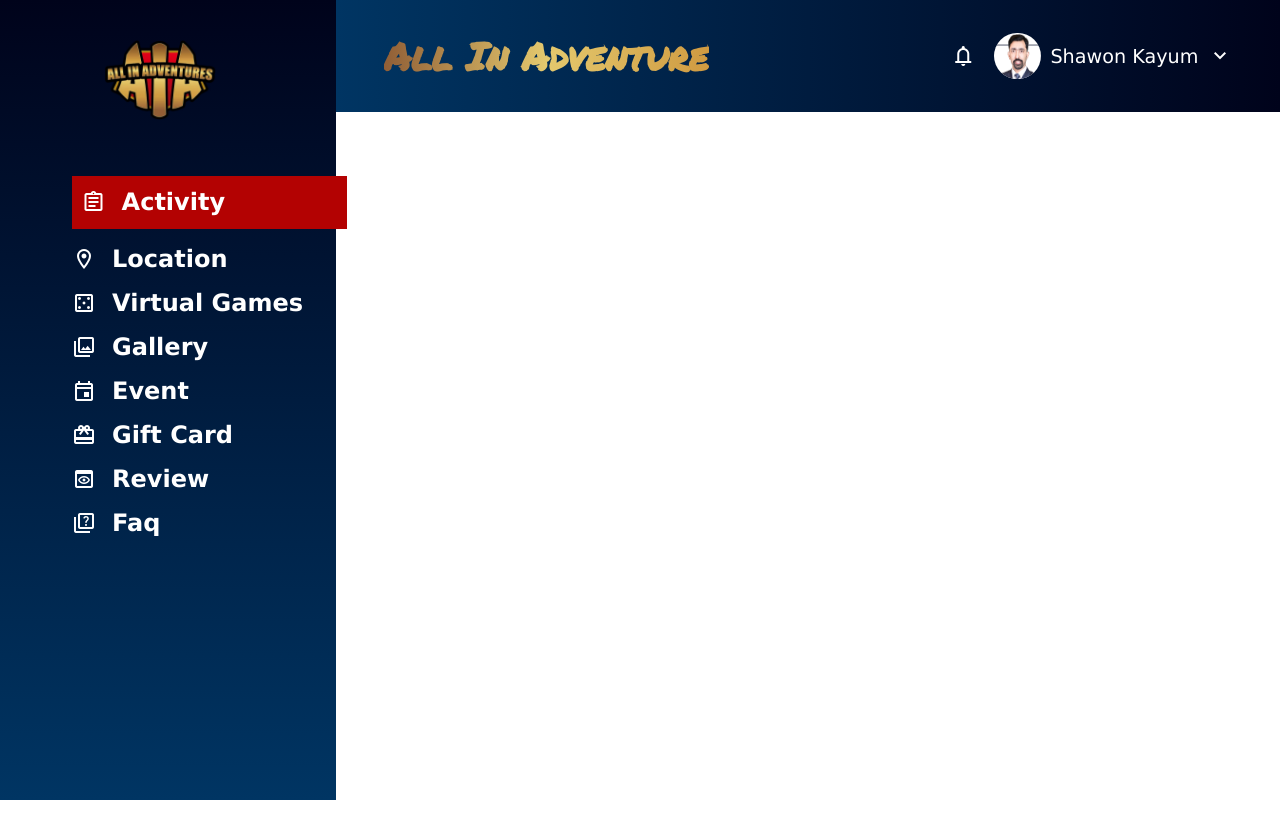
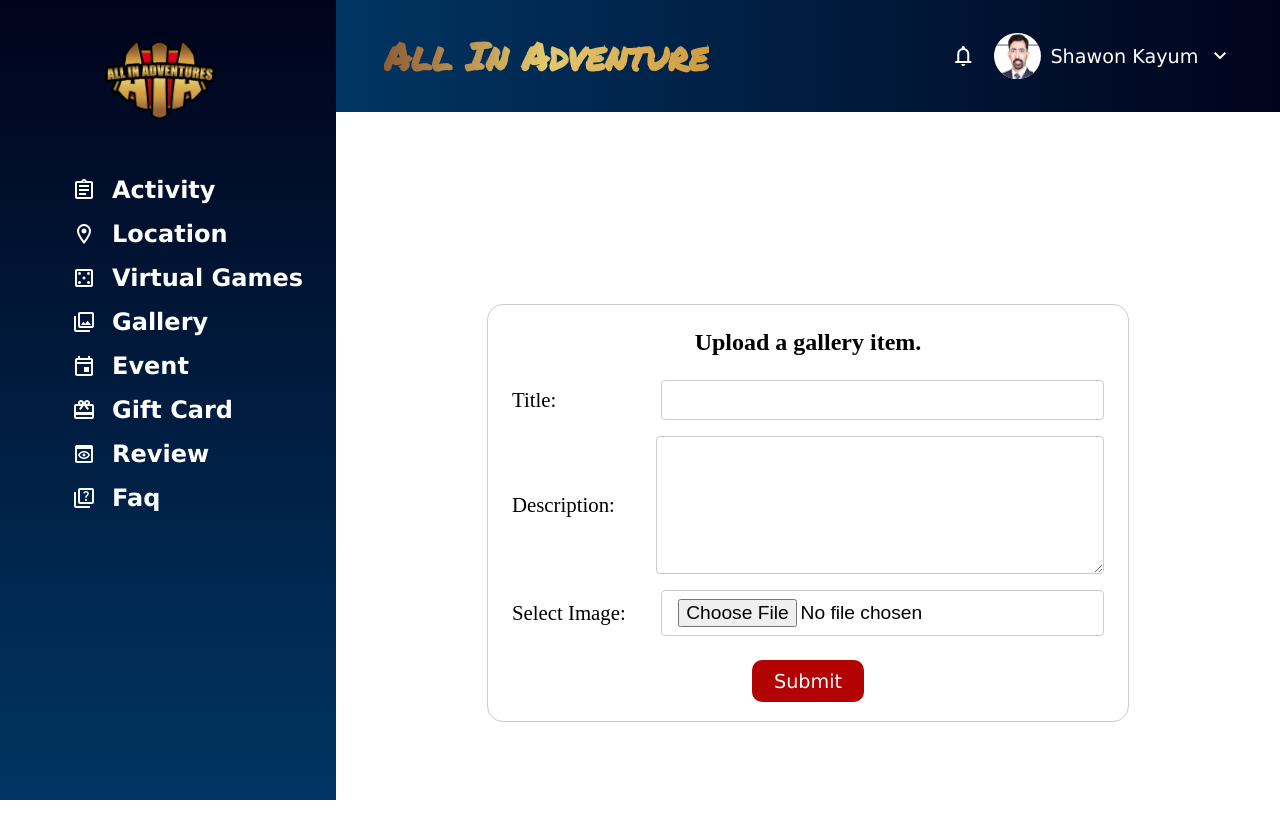
Before and after one commit to Prodip-dgency/allinadventures-dashboard, a Vue app: page /gallery/create in a window 1280 px wide. Shown: the top 838 px of the page. Before the commit the page ends 800 px from the top, so only its background shows below. Built offline with nearby package versions, Linux system fonts and the light colour scheme.

Commit message:
update gallery component

```diff
--- a/package.json
+++ b/package.json
@@ -13,6 +13,8 @@
   },
   "devDependencies": {
     "@vue/cli-plugin-babel": "~5.0.0",
-    "@vue/cli-service": "~5.0.0"
+    "@vue/cli-service": "~5.0.0",
+    "node-sass": "^7.0.1",
+    "sass-loader": "^13.0.2"
   }
 }
--- a/public/index.html
+++ b/public/index.html
@@ -14,6 +14,8 @@
     <style>
       body{
         margin: 0;
+        padding: 0;
+        box-sizing: border-box;
       }
     </style>
   </head>
--- a/src/router/index.js
+++ b/src/router/index.js
@@ -4,34 +4,22 @@ import Location from '../view/location/Location.vue'
 import LocationForm from '../view/location/LocationForm.vue'
 import LocationDetail from '../view/location/LocationDetail.vue'
 import LocationUpdate from '../view/location/LocationUpdate.vue'
+import Gallery from '../view/gallery/Gallery'
+import GalleryCreate from '../view/gallery/GalleryCreate'
 
 
 const routes =[
-    {
-        path:'/location/create',
-        name: 'Locationform',
-        component: LocationForm
-    },
-    {
-        path:'/',
-        name: 'Activity',
-        component: Activity
-    },
-    {
-        path:'/location',
-        name: 'Location',
-        component: Location
-    },
-    {
-        path:'/location/:id',
-        name:'Locationdetail',
-        component: LocationDetail
-    },
-    {
-        path: '/location/update/:id',
-        name: 'Locationupdate',
-        component: LocationUpdate
-    }
+    { path:'/location/create', name: 'Locationform', component: LocationForm },
+    { path:'/', name: 'Activity', component: Activity },
+    { path:'/location', name: 'Location', component: Location },
+    { path:'/location/:id', name:'Locationdetail', component: LocationDetail },
+    { path: '/location/update/:id', name: 'Locationupdate', component: LocationUpdate },
+
+    //Gallery
+
+    { path:'/gallery', name: 'Gallery', component: Gallery },
+    { path:'/gallery/create', name:'Gallerycreate', component: GalleryCreate }
+
 ]
 
 
--- a/src/section/SlideBar.vue
+++ b/src/section/SlideBar.vue
@@ -1,39 +1,45 @@
 <template>
   <div class="container">
     <div class="logo">
-            <img src="..\assets\logo.png" alt="">
+      <img src="..\assets\logo.png" alt="" />
     </div>
     <div class="menu">
       <ul id="sidebar-menu">
-                <li class="list list1 selected">
+        <li class="list list1">
+          <router-link :to="{ name: 'Activity' }">
             <span class="material-icons-outlined">assignment</span>
-                   <router-link :to="{name:'Activity'}">Activity</router-link>
+            Activity
+          </router-link>
         </li>
         <li class="list list2">
+          <router-link :to="{ name: 'Location' }">
             <span class="material-icons-outlined">location_on</span>
-                    <router-link :to="{name:'Location'}">Location</router-link>
+            Location
+          </router-link>
         </li>
-                <li class="list list3">
+        <li class="list">
           <span class="material-icons-outlined">casino</span>
           <span>Virtual Games</span>
         </li>
-                <li class="list list4">
+        <li class="list">
+          <router-link :to="{name:'Gallery'}">
           <span class="material-icons-outlined">collections</span>
           <span>Gallery</span>
+          </router-link>
         </li>
-                <li class="list list5">
+        <li class="list">
           <span class="material-icons-outlined">event</span>
           <span>Event</span>
         </li>
-                <li class="list list6">
+        <li class="list">
           <span class="material-icons-outlined">card_giftcard</span>
           <span>Gift Card</span>
         </li>
-                <li class="list list7">
+        <li class="list">
           <span class="material-icons-outlined">preview</span>
           <span>Review</span>
         </li>
-                <li class="list list8">
+        <li class="list">
           <span class="material-icons-outlined">quiz</span>
           <span>Faq</span>
         </li>
@@ -43,39 +49,30 @@
 </template>
 
 <script>
-
 export default {
-
-    mounted(){
-        let sidebarmenu = document.getElementById('sidebar-menu')
-        let sidebarmenu_items = sidebarmenu.getElementsByClassName('list')
-
-        for (let i = 0; i < sidebarmenu_items.length; i++){
-            sidebarmenu_items[i].addEventListener('click', function(){
-                let current = document.getElementsByClassName('selected');
-                current[0].className = current[0].className.replace(" selected", "");
-                this.className += " selected";
-            })
-            console.log(sidebarmenu_items[i].classList)
-        }
-    }
-}
-
+  // mounted(){
+  //     let sidebarmenu = document.getElementById('sidebar-menu')
+  //     let sidebarmenu_items = sidebarmenu.getElementsByClassName('list')
+  //     for (let i = 0; i < sidebarmenu_items.length; i++){
+  //         sidebarmenu_items[i].addEventListener('click', function(){
+  //             let current = document.getElementsByClassName('selected');
+  //             current[0].className = current[0].className.replace(" selected", "");
+  //             this.className += " selected";
+  //         })
+  //     }
+  // }
+};
 </script>
 
-
 <style scoped>
-
-.container{
-
+.container {
   height: 100vh;
   width: 21rem;
   background: linear-gradient(#00031b, #003563);
   color: white;
-
 }
 
-.logo{
+.logo {
   width: 20rem;
   height: 10rem;
   display: flex;
@@ -83,39 +80,47 @@ export default {
   align-items: center;
 }
 
-img{
+img {
   height: 5rem;
 }
 
-  .list{
+.list {
   list-style: none;
   display: flex;
   align-items: center;
   gap: 1rem;
   font-size: 1.5rem;
-    font-family: 'Lucida Sans', 'Lucida Sans Regular', 'Lucida Grande', 'Lucida Sans Unicode', Geneva, Verdana, sans-serif;
+  font-family: "Lucida Sans", "Lucida Sans Regular", "Lucida Grande",
+    "Lucida Sans Unicode", Geneva, Verdana, sans-serif;
   font-weight: 600;
   cursor: pointer;
-
 }
 
-  .list a{
+.list a {
+  display: flex;
+  align-items: center;
+  gap: 1rem;
   text-decoration: none;
   color: white;
 }
 
-  ul{
+ul {
   margin-left: 2rem;
   display: flex;
   flex-direction: column;
   gap: 1rem;
 }
-  .selected {
+/* .selected {
+    width: 16rem;
+    height: 2.5rem;
+    background: rgb(179, 2, 2);
+    padding: 0.4rem 0.6rem;
+  } */
+
+a.router-link-active {
   width: 16rem;
   height: 2.5rem;
   background: rgb(179, 2, 2);
   padding: 0.4rem 0.6rem;
 }
-
-
 </style>
--- /dev/null
+++ b/src/view/gallery/Gallery.vue
@@ -0,0 +1,128 @@
+<template>
+  <div class="main-container">
+    <div class="main-txt-container">
+      <h1>Select a photo to change</h1>
+      <router-link :to="{name:'Gallerycreate'}" class="add-btn">Add Photos</router-link>
+    </div>
+    <div class="gallery-container">
+      <div class="main-card" v-for="item in gallery" :key="item.title">
+        <img :src="item.image" alt="" />
+        <h3>{{ item.title }}</h3>
+        <p>{{ item.description }}</p>
+        <div class="main-btn">
+          <button class="btn-1">
+            <span class="material-symbols-outlined"> edit </span>
+          </button>
+          <button class="btn-2">
+            <span class="material-symbols-outlined"> delete </span>
+          </button>
+        </div>
+      </div>
+    </div>
+  </div>
+</template>
+
+<script>
+export default {
+  data() {
+    return {
+      gallery: [],
+    };
+  },
+
+  mounted() {
+    fetch("http://192.241.157.30/activity/viewset/gallery/")
+      .then((res) => res.json())
+      .then((data) => (this.gallery = data));
+  },
+};
+</script>
+
+<style lang="scss" scoped>
+.main-txt-container{
+    height: 9rem;
+    display: flex;
+    justify-content: space-between;
+    align-items: center;
+    margin: 0 5rem;
+}
+
+h1 {
+  font-size: 2rem;
+  font-family: "Lucida Sans", "Lucida Sans Regular", "Lucida Grande",
+    "Lucida Sans Unicode", Geneva, Verdana, sans-serif;
+}
+.add-btn {
+  height: 1.4rem;
+  text-decoration: none;
+  background-color: rgb(179, 2, 2);
+  color: #fff;
+  font-size: 1rem;
+  font-weight: 400;
+  padding: 1rem 1.6rem;
+  cursor: pointer;
+  border: none;
+  border-radius: 10px;
+  margin-right: 2.5rem;
+  font-family: "Lucida Sans", "Lucida Sans Regular", "Lucida Grande",
+    "Lucida Sans Unicode", Geneva, Verdana, sans-serif;
+}
+
+.gallery-container {
+  width: 95%;
+  margin: 3rem 5rem;
+  display: grid;
+  grid-template-columns: repeat(5, 1fr);
+  row-gap: 3rem;
+
+  .main-card {
+    width: 17rem;
+    height: 21rem;
+    display: flex;
+    flex-direction: column;
+    justify-content: center;
+    align-items: center;
+    gap: 10px;
+    border: 0.6px solid rgb(223, 213, 213);
+    img {
+      width: 90%;
+      height: 60%;
+    }
+    h3 {
+      margin: 0.2rem;
+    }
+    p {
+      margin: 0.3rem;
+    }
+    .main-btn {
+      display: flex;
+      justify-content: center;
+      gap: 2rem;
+      .btn-1 {
+        background: white;
+        color: rgb(101, 168, 0);
+        border-radius: 10px;
+        border: 0.5px solid rgb(223, 217, 217);
+        cursor: pointer;
+        padding: 4px 20px 1px 20px;
+        &:hover {
+          background: rgb(101, 168, 0);
+          color: white;
+        }
+      }
+      .btn-2 {
+        background: white;
+        color: red;
+        border-radius: 10px;
+        border: 0.5px solid rgb(223, 217, 217);
+        cursor: pointer;
+        padding: 5px 20px 2px 20px;
+        &:hover {
+          background: red;
+          color: white;
+        }
+      }
+    }
+  }
+}
+</style>
--- /dev/null
+++ b/src/view/gallery/GalleryCreate.vue
@@ -0,0 +1,141 @@
+<template>
+  <div class="main-container">
+    <form>
+      <h2>Upload a gallery item.</h2>
+      <div class="text-section">
+        <label>Title:</label>
+        <input type="text" v-model="galleryData.title" />
+      </div>
+      <div class="text-section">
+        <label>Description:</label>
+        <textarea
+          name=""
+          id=""
+          cols="30"
+          rows="8"
+          v-model="galleryData.description"
+        ></textarea>
+      </div>
+      <div class="text-section">
+        <label for="Image">Select Image:</label>
+        <input type="file" name="image" @change="uploadImage" />
+      </div>
+      <div class="submit-btn">
+        <button class="btn" @click.prevent="postData">Submit</button>
+      </div>
+    </form>
+  </div>
+</template>
+
+<script>
+export default {
+  data() {
+    return {
+      galleryData: {
+        title: "",
+        description: "",
+        image: "",
+      },
+    };
+  },
+
+  methods: {
+    uploadImage(e) {
+      this.galleryData.image = e.target.files[0];
+    },
+
+    postData() {
+      let options = {
+        method: "POST",
+        headers: {
+          "Content-Type": "application/json;charset=utf-8",
+        },
+        body: JSON.stringify(this.galleryData),
+      };
+
+      fetch("http://192.241.157.30/activity/viewset/gallery/", options)
+        .then((res) => res.json())
+        .then((d) => console.log(d));
+
+      console.log(this.galleryData);
+    },
+  },
+};
+</script>
+
+<style lang="scss" scoped>
+.main-container {
+  form {
+    margin: 12rem auto;
+    width: 37rem;
+    height: 23rem;
+    /* Form outline */
+    padding: 1.5rem;
+    border: 1px solid #ccc;
+    border-radius: 1em;
+    display: flex;
+    flex-direction: column;
+    justify-content: space-around;
+
+    h2 {
+      display: flex;
+      justify-content: center;
+      margin: 0 0 1rem 0;
+    }
+    .text-section {
+      display: flex;
+      align-items: center;
+
+      label {
+        width: 10rem;
+        font-size: 1.3rem;
+      }
+      input {
+        width: 100%;
+        padding: 8px 16px;
+        margin: 8px 0 8px 2rem;
+        display: inline-block;
+        border: 1px solid #ccc;
+        border-radius: 4px;
+        box-sizing: border-box;
+        /* background: #979393;
+        color: white; */
+        font-size: 1.2rem;
+        font-weight: 400;
+      }
+
+      textarea {
+        width: 100%;
+        padding: 8px 16px;
+        margin: 8px 0 8px 2rem;
+        display: inline-block;
+        border: 1px solid #ccc;
+        border-radius: 4px;
+      }
+    }
+    .submit-btn {
+      display: flex;
+      justify-content: center;
+      margin-top: 1rem;
+
+      .btn {
+        display: inline-block;
+        background-color: rgb(179, 2, 2);
+        color: #fff;
+        font-size: 1.2rem;
+        font-weight: 400;
+        padding: 0.6rem 1.4rem;
+        cursor: pointer;
+        border: none;
+        border-radius: 10px;
+        text-decoration: none;
+        display: flex;
+        justify-content: center;
+        align-items: center;
+        font-family: "Lucida Sans", "Lucida Sans Regular", "Lucida Grande",
+          "Lucida Sans Unicode", Geneva, Verdana, sans-serif;
+      }
+    }
+  }
+}
+</style>
--- a/src/view/location/Location.vue
+++ b/src/view/location/Location.vue
@@ -31,10 +31,14 @@
                      <td >{{location.state}}</td>
 
                      <div class="btn">
-                       <button>Delete</button>
+                       <button @click="popupOpen('display')" type="submit">Delete</button>
                      </div>
+
+
+
                   </tr>
              </tbody>
+
           </table>
             <!-- <div class="detail-btn">
 
@@ -44,6 +48,17 @@
               </router-link>
              </div>
             </div> -->
+       </div>
+
+               <div class="pop-up" :class="activeclass"   v-for="location in locations" :key="location.id">
+                   <div class="popup-content">
+                      <div class="close" @click="popupclose">+</div>
+                       <div class="img">
+                         <span class="material-symbols-outlined">warning</span>
+                       </div>
+                       <h2>Are you sure you want to delete this location ?</h2>
+                       <button class="popup-btn" @click="deletefunc(location.id)">delete</button>
+                   </div>
                 </div>
 
 
@@ -79,8 +94,39 @@ export default {
       data(){
 
         return{
+            activeclass: '',
             locations: []
         }
+      },
+
+
+      methods:{
+       popupOpen(classname){
+             this.activeclass = classname
+
+          },
+
+       popupclose(){
+         this.activeclass= ""
+       },
+
+       deletefunc(x){
+            let options = {
+             method: 'DELETE',
+             headers: {
+                'Content-Type':
+                    'application/json;charset=utf-8'
+               },
+
+            };
+            fetch("http://192.241.157.30/activity/viewset/location/" + x +"/" , options)
+            .then((res)=>res.json())
+            .then(data=> console.log(data))
+
+            this.activeclass= ""
+
+         }
+
       },
 
       mounted(){
@@ -88,11 +134,7 @@ export default {
         .then((res) => res.json())
         .then((data)=> this.locations = data)
       },
-    methods:{
-       myfunc(){
-        console.log(this.location)
-       }
-    }
+
    }
 </script>
 
@@ -163,7 +205,7 @@ export default {
     display: flex;
     align-items: center;
     text-decoration: none;
-    color: rgb(59, 170, 59);
+    color: rgb(33, 226, 33);
      font-family: 'Lucida Sans', 'Lucida Sans Regular', 'Lucida Grande', 'Lucida Sans Unicode', Geneva, Verdana, sans-serif;
      font-size: 1rem;
      transition: all 0.8s;
@@ -233,4 +275,70 @@ export default {
 }
 
 
+.pop-up{
+   width: 100%;
+   height: 100%;
+   background-color: rgb(0,0 , 0,0.4);
+   position: absolute;
+   top: 0;
+   display: none;
+   justify-content: center;
+   align-items: center;
+   font-family: 'Lucida Sans', 'Lucida Sans Regular', 'Lucida Grande', 'Lucida Sans Unicode', Geneva, Verdana, sans-serif;
+}
+
+.popup-content{
+   width: 35rem;
+   height: 19rem;
+   background: white;
+   padding: 2rem;
+   display: flex;
+   flex-direction: column;
+   align-items: center;
+   gap: 3rem;
+   position: relative;
+
+}
+.close{
+   font-size: 2rem;
+   position: absolute;
+   top: 0.6rem;
+   right: 1.5rem;
+   transform: rotate(45deg);
+   cursor: pointer;
+}
+
+.material-symbols-outlined{
+   font-size: 5rem;
+   color: rgb(235, 63, 11);
+}
+.popup-content h2{
+   font-size: 1.45rem;
+
+}
+
+.popup-btn{
+    height: 2.5rem;
+    width: 10rem;
+    display: inline-block;
+    background-color:rgb(179, 2, 2);
+    color: #fff;
+    font-size: 1.3rem;
+    font-weight: 400;
+    padding: 0.4rem 0.8rem;
+    cursor: pointer;
+    border: none;
+    border-radius: 10px;
+    text-decoration: none;
+    display: flex;
+    justify-content: center;
+    align-items: center;
+    font-family: 'Lucida Sans', 'Lucida Sans Regular', 'Lucida Grande', 'Lucida Sans Unicode', Geneva, Verdana, sans-serif;
+}
+
+.display{
+   display: flex;
+}
+
+
 </style>
--- a/src/view/location/LocationForm.vue
+++ b/src/view/location/LocationForm.vue
@@ -1,93 +1,96 @@
 <template>
   <div>
-        <form action="">
+    <form>
       <div>
         <h2 class="title">Create a New Location</h2>
       </div>
       <div class="fild">
         <label>Title</label>
-              <input type="text"  v-model="locationData.title">
+        <input type="text" v-model="locationData.title" />
       </div>
       <div class="fild">
         <label>Description</label>
-              <textarea name="" id="" cols="110" rows="10" v-model="locationData.desciption"></textarea>
+        <textarea
+          name=""
+          id=""
+          cols="110"
+          rows="10"
+          v-model="locationData.desciption"
+        ></textarea>
       </div>
       <div class="fild">
         <label>Address</label>
-              <input type="text" v-model="locationData.address">
+        <input type="text" v-model="locationData.address" />
       </div>
 
       <div class="city-state">
         <div class="fild">
           <label>City</label>
-                <input type="text" v-model="locationData.city">
+          <input type="text" v-model="locationData.city" />
         </div>
         <div class="fild">
           <label>State</label>
-               <input type="text" v-model="locationData.state">
+          <input type="text" v-model="locationData.state" />
         </div>
       </div>
 
       <div class="update-btn">
-              <button @click.prevent="myfunc">Update Location</button>
+        <router-link
+          :to="{ name: 'Location' }"
+          @click.prevent="myfunc"
+          class="btn"
+          >Update Location</router-link
+        >
       </div>
-
-
     </form>
-
   </div>
 </template>
 
 <script>
 export default {
-
-    data(){
-
-        return{
-           locationData:{
+  data() {
+    return {
+      locationData: {
         title: "",
         desciption: "",
         slug: "",
         address: "",
         city: "",
-              state: ""
-
-
-
-
-           }
-        }
+        state: "",
+      },
+    };
   },
 
-
   methods: {
-        myfunc(){
+    myfunc() {
       let options = {
-            method: 'POST',
+        method: "POST",
         headers: {
-                'Content-Type':
-                    'application/json;charset=utf-8'
+          "Content-Type": "application/json;charset=utf-8",
         },
-            body: JSON.stringify(this.locationData)
-        }
-            let fetchRes = fetch("http://192.241.157.30/activity/viewset/location/", options);
-            fetchRes.then(res =>res.json())
-            .then(d => {console.log(d)})
-        }
-    }
-
-}
+        body: JSON.stringify(this.locationData),
+      };
+      let fetchRes = fetch(
+        "http://192.241.157.30/activity/viewset/location/",
+        options
+      );
+      fetchRes
+        .then((res) => res.json())
+        .then((d) => {
+          console.log(d);
+        });
+    },
+  },
+};
 </script>
 
 <style scoped>
-
-.title{
+.title {
   display: flex;
   justify-content: center;
   font-size: 2rem;
   margin: 0;
   padding: 0;
-
 }
 
 form {
@@ -97,40 +100,43 @@ form {
   height: 38rem;
   /* Form outline */
   padding: 1.5rem;
-  border: 1px solid #CCC;
+  border: 1px solid #ccc;
   border-radius: 1em;
   display: flex;
   flex-direction: column;
   justify-content: space-around;
   /* background: rgb(204, 204, 204); */
-
 }
 
-.fild{
+.fild {
   display: flex;
   align-items: center;
-
 }
-.update-btn{
+.update-btn {
   display: flex;
   justify-content: center;
 }
-button{
+.btn {
   height: 2.5rem;
   width: 10rem;
   display: inline-block;
-    background-color:rgb(179, 2, 2);
+  background-color: rgb(179, 2, 2);
   color: #fff;
-    font-size: 1rem;
+  font-size: 1.2rem;
   font-weight: 400;
-    padding: 0.6rem 1rem;
+  padding: 0.4rem 0.8rem;
   cursor: pointer;
   border: none;
   border-radius: 10px;
+  text-decoration: none;
+  display: flex;
+  justify-content: center;
+  align-items: center;
+  font-family: "Lucida Sans", "Lucida Sans Regular", "Lucida Grande",
+    "Lucida Sans Unicode", Geneva, Verdana, sans-serif;
 }
 
-input{
-
+input {
   width: 100%;
   padding: 12px 20px;
   margin: 8px 0 8px 2rem;
@@ -142,23 +148,21 @@ input{
   color: white; */
   font-size: 1.2rem;
   font-weight: 400;
-
 }
-label{
+label {
   font-size: 1.4rem;
   font-weight: 500;
 
   width: 8rem;
 }
-textarea{
+textarea {
   margin-left: 1rem;
   /* background: #979393;; */
   border-radius: 4px;
 }
 
-.city-state{
+.city-state {
   display: flex;
   justify-content: space-between;
 }
-
 </style>
```
Also changed, not shown: src/view/location/LocationUpdate.vue (+19 -9 lines), 1 other file (tests, documents, lock files or other folders). Lines whose indentation alone changed are shown as unchanged.
